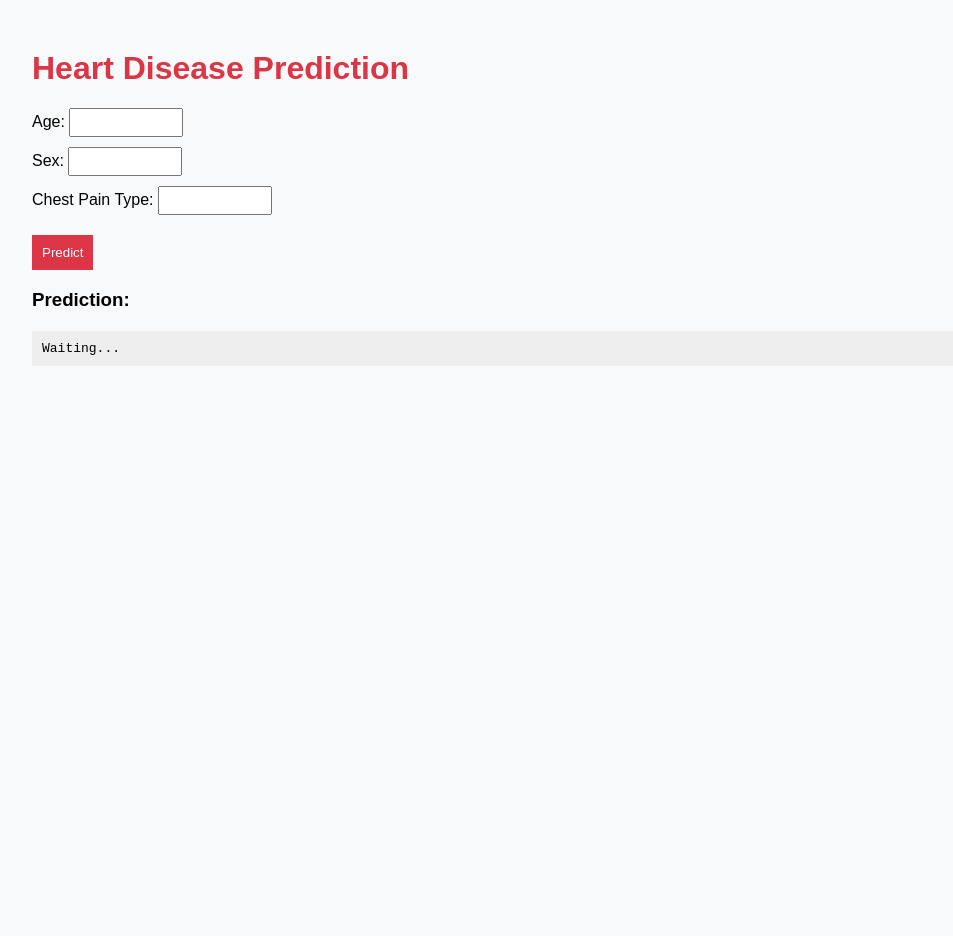
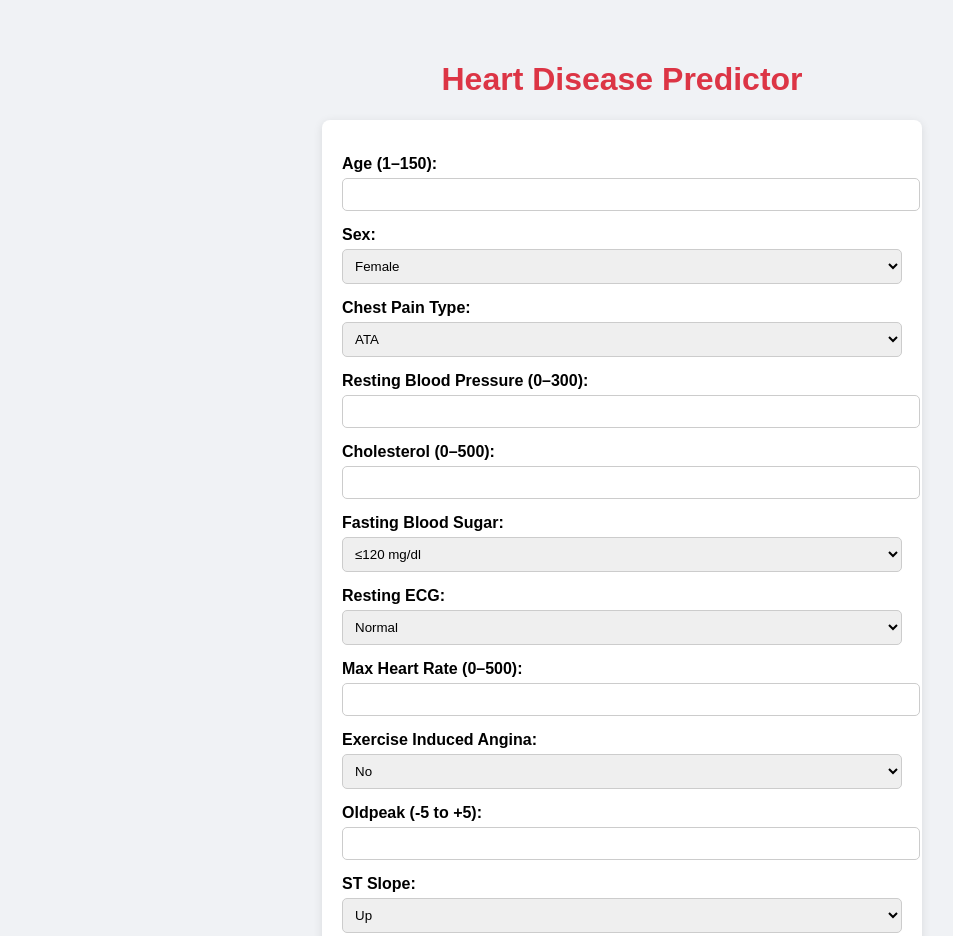
Before and after one commit to Hiruni-Hasara/MLOPS-app-new, a plain HTML site: page frontend/index.html in a window 1280 px wide. Shown: the top 936 px of the page, without its empty margins (18-971 px from the left). Before the commit the page ends 800 px from the top, so only its background shows below. Drawn offline with Linux system fonts and the light colour scheme.

Commit message:
Update index.html

```diff
--- a/frontend/index.html
+++ b/frontend/index.html
@@ -1,46 +1,154 @@
 <!DOCTYPE html>
-<html>
+<html lang="en">
 <head>
+  <meta charset="UTF-8" />
   <title>Heart Disease Predictor</title>
   <style>
     body {
-      font-family: Arial;
-      margin: 50px;
-      background: #f8f9fa;
+      font-family: Arial, sans-serif;
+      background: #f0f2f5;
+      padding: 40px;
+      max-width: 600px;
+      margin: auto;
     }
-    h1 { color: #dc3545; }
-    label { display: block; margin-top: 10px; }
-    input[type=number] {
-      padding: 5px;
-      width: 100px;
+
+    h1 {
+      color: #dc3545;
+      text-align: center;
     }
+
+    form {
+      background: white;
+      padding: 20px;
+      border-radius: 8px;
+      box-shadow: 0 2px 10px rgba(0,0,0,0.1);
+    }
+
+    label {
+      display: block;
+      margin-top: 15px;
+      font-weight: bold;
+    }
+
+    input, select {
+      width: 100%;
+      padding: 8px;
+      margin-top: 5px;
+      border-radius: 5px;
+      border: 1px solid #ccc;
+    }
+
     button {
       margin-top: 20px;
       padding: 10px;
-      background: #dc3545;
+      width: 100%;
+      background-color: #dc3545;
       color: white;
       border: none;
+      border-radius: 5px;
+      font-size: 16px;
       cursor: pointer;
     }
-    pre {
-      background: #eee;
-      padding: 10px;
+
+    button:hover {
+      background-color: #c82333;
+    }
+
+    .result {
       margin-top: 20px;
+      background: #fff3cd;
+      padding: 15px;
+      border-left: 5px solid #ffeeba;
+      font-size: 16px;
+      border-radius: 5px;
+    }
+
+    .risk {
+      color: red;
+      font-weight: bold;
+    }
+
+    .no-risk {
+      color: green;
+      font-weight: bold;
     }
   </style>
 </head>
 <body>
-  <h1>Heart Disease Prediction</h1>
+
+  <h1>Heart Disease Predictor</h1>
+
   <form id="predict-form">
-    <label>Age: <input type="number" name="f1" required></label>
-    <label>Sex: <input type="number" name="f2" required></label>
-    <label>Chest Pain Type: <input type="number" name="f3" required></label>
-    <!-- Add more fields as needed -->
+    <label>Age (1–150):
+      <input type="number" name="age" min="1" max="150" required>
+    </label>
+
+    <label>Sex:
+      <select name="sex" required>
+        <option value="0">Female</option>
+        <option value="1">Male</option>
+      </select>
+    </label>
+
+    <label>Chest Pain Type:
+      <select name="chest" required>
+        <option value="0">ATA</option>
+        <option value="1">NAP</option>
+        <option value="2">ASY</option>
+        <option value="3">TA</option>
+      </select>
+    </label>
+
+    <label>Resting Blood Pressure (0–300):
+      <input type="number" name="bp" min="0" max="300" required>
+    </label>
+
+    <label>Cholesterol (0–500):
+      <input type="number" name="chol" min="0" max="500" required>
+    </label>
+
+    <label>Fasting Blood Sugar:
+      <select name="fastingbs" required>
+        <option value="0">≤120 mg/dl</option>
+        <option value="1">&gt;120 mg/dl</option>
+      </select>
+    </label>
+
+    <label>Resting ECG:
+      <select name="ecg" required>
+        <option value="0">Normal</option>
+        <option value="1">ST</option>
+        <option value="2">LVH</option>
+      </select>
+    </label>
+
+    <label>Max Heart Rate (0–500):
+      <input type="number" name="maxhr" min="0" max="500" required>
+    </label>
+
+    <label>Exercise Induced Angina:
+      <select name="angina" required>
+        <option value="0">No</option>
+        <option value="1">Yes</option>
+      </select>
+    </label>
+
+    <label>Oldpeak (-5 to +5):
+      <input type="number" step="0.1" name="oldpeak" min="-5" max="5" required>
+    </label>
+
+    <label>ST Slope:
+      <select name="slope" required>
+        <option value="0">Up</option>
+        <option value="1">Flat</option>
+        <option value="2">Down</option>
+      </select>
+    </label>
+
     <button type="submit">Predict</button>
   </form>
 
-  <h3>Prediction:</h3>
-  <pre id="result">Waiting...</pre>
+  <div id="result" class="result" style="display: none;"></div>
 
   <script>
     const form = document.getElementById("predict-form");
@@ -48,8 +156,21 @@
 
     form.addEventListener("submit", async (e) => {
       e.preventDefault();
+
       const data = new FormData(form);
-      const features = Array.from(data.values()).map(Number);
+      const features = [
+        Number(data.get("age")),
+        Number(data.get("sex")),
+        Number(data.get("chest")),
+        Number(data.get("bp")),
+        Number(data.get("chol")),
+        Number(data.get("fastingbs")),
+        Number(data.get("ecg")),
+        Number(data.get("maxhr")),
+        Number(data.get("angina")),
+        parseFloat(data.get("oldpeak")),
+        Number(data.get("slope")),
+      ];
 
       const response = await fetch("/predict", {
         method: "POST",
@@ -58,7 +179,10 @@
       });
 
       const result = await response.json();
-      resultBox.textContent = JSON.stringify(result, null, 2);
+      resultBox.style.display = "block";
+      resultBox.innerHTML = result.prediction === 1
+        ? `<span class="risk">⚠️ Risk of Heart Disease</span>`
+        : `<span class="no-risk">✅ No Risk of Heart Disease</span>`;
     });
   </script>
 </body>
```
